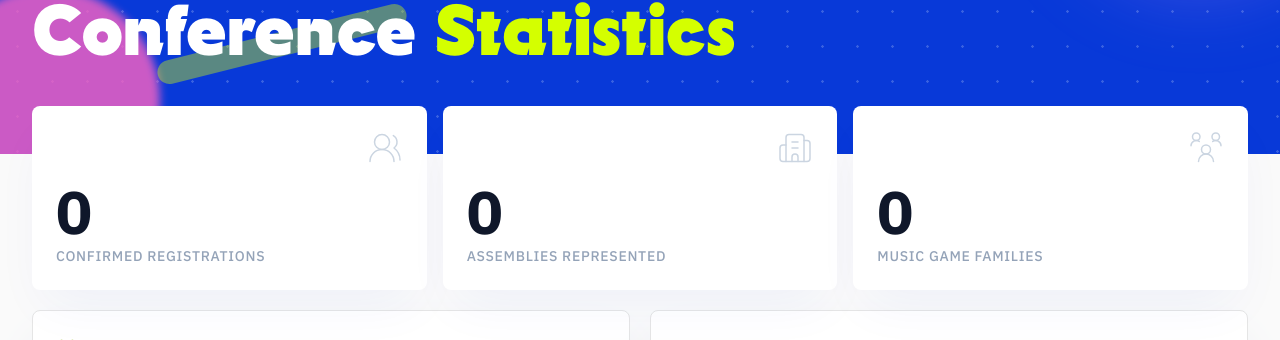
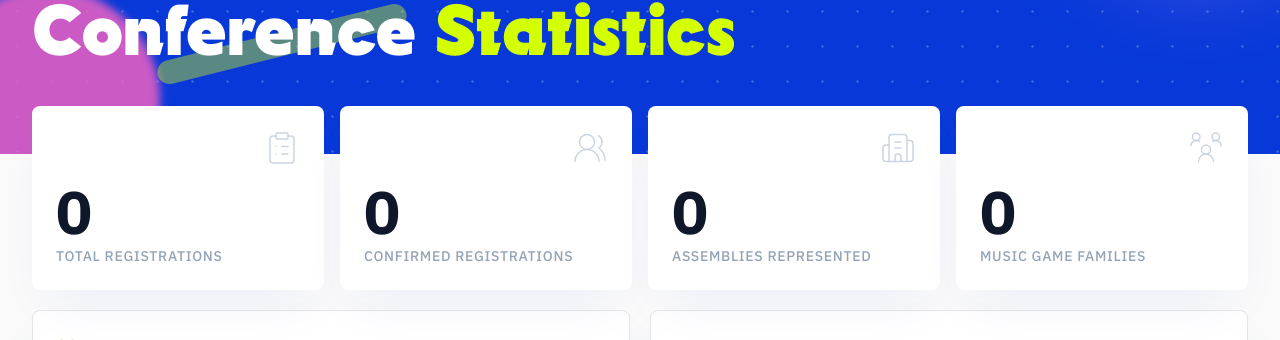
Before and after one commit to dare-mcadewole/choir-conference, a Next.js app: page /statistics in a window 1280 px wide. Shown: the part 216-556 px from the top of the page. Built offline with nearby package versions, Linux system fonts and the light colour scheme; no server answers; the database is empty; what @bprogress/next, @next/env would draw is missing.

Commit message:
feat: add total registrations to statistics and update Metric component

```diff
--- a/src/app/(public)/statistics/page.tsx
+++ b/src/app/(public)/statistics/page.tsx
@@ -2,6 +2,7 @@ import Link from "next/link";
 import {
   ArrowRight,
   Building2,
+  ClipboardList,
   UserRoundGroup,
   UsersRound,
 } from "lucide-react";
@@ -16,7 +17,13 @@ async function stats() {
   try {
     return await dashboardService.findStatistics();
   } catch {
-    return { total: 0, families: [], leaderboard: [], categories: [] };
+    return {
+      total: 0,
+      totalRegistrations: 0,
+      families: [],
+      leaderboard: [],
+      categories: [],
+    };
   }
 }
 
@@ -71,7 +78,14 @@ export default async function StatisticsPage() {
       </section>
 
       <div className="page-shell relative z-10 -mt-10 pb-16 sm:-mt-12">
-        <div className="grid gap-4 md:grid-cols-3">
+        <div className="grid gap-4 sm:grid-cols-2 lg:grid-cols-4">
+          <Metric
+            icon={ClipboardList}
+            label="Total registrations"
+            value={String(data.totalRegistrations)}
+            iconClassName="bg-slate-100 text-slate-600"
+          />
+
           <Metric
             icon={UsersRound}
             label="Confirmed registrations"
--- a/src/features/dashboard/service.ts
+++ b/src/features/dashboard/service.ts
@@ -17,6 +17,9 @@ export async function findStatistics() {
     .select({ total: count() })
     .from(registrations)
     .where(eq(registrations.status, "CONFIRMED"));
+  const [totalRegistrations] = await db
+    .select({ total: count() })
+    .from(registrations);
   const families = await db
     .select({
       name: conferenceFamilies.name,
@@ -65,7 +68,13 @@ export async function findStatistics() {
       eq(registrationCategories.id, registrations.categoryId),
     )
     .groupBy(registrationCategories.id);
-  return { total: total?.total ?? 0, families, leaderboard, categories };
+  return {
+    total: total?.total ?? 0,
+    totalRegistrations: totalRegistrations?.total ?? 0,
+    families,
+    leaderboard,
+    categories,
+  };
 }
 export type StatisticalBreakdown = Awaited<ReturnType<typeof findStatistics>>;
 
```
